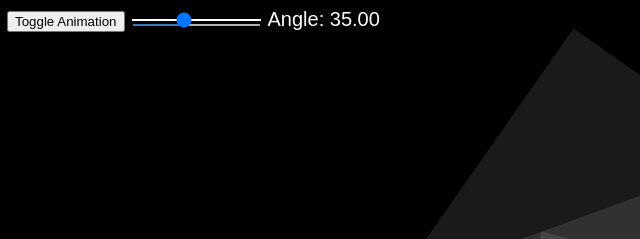
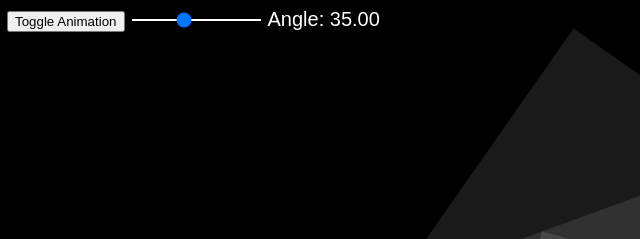
Before and after one commit to controversial/codepen, a plain HTML site: page squares/index.html in a window 1280 px wide. Shown: the top 239 px of the page, 1-641 px from the left. Drawn offline with nearby package versions, Linux system fonts and the light colour scheme.

Commit message:
Fix chrome range styles

```diff
--- a/squares/sass/style.sass
+++ b/squares/sass/style.sass
@@ -17,6 +17,9 @@ div
   font-family: sans-serif
 
 input
+  -webkit-appearance: none
+  background: transparent
+
   &::-webkit-slider-runnable-track
     height: 2px
     background-color: #fff
```
Also changed, not shown: squares/css/style.css.
